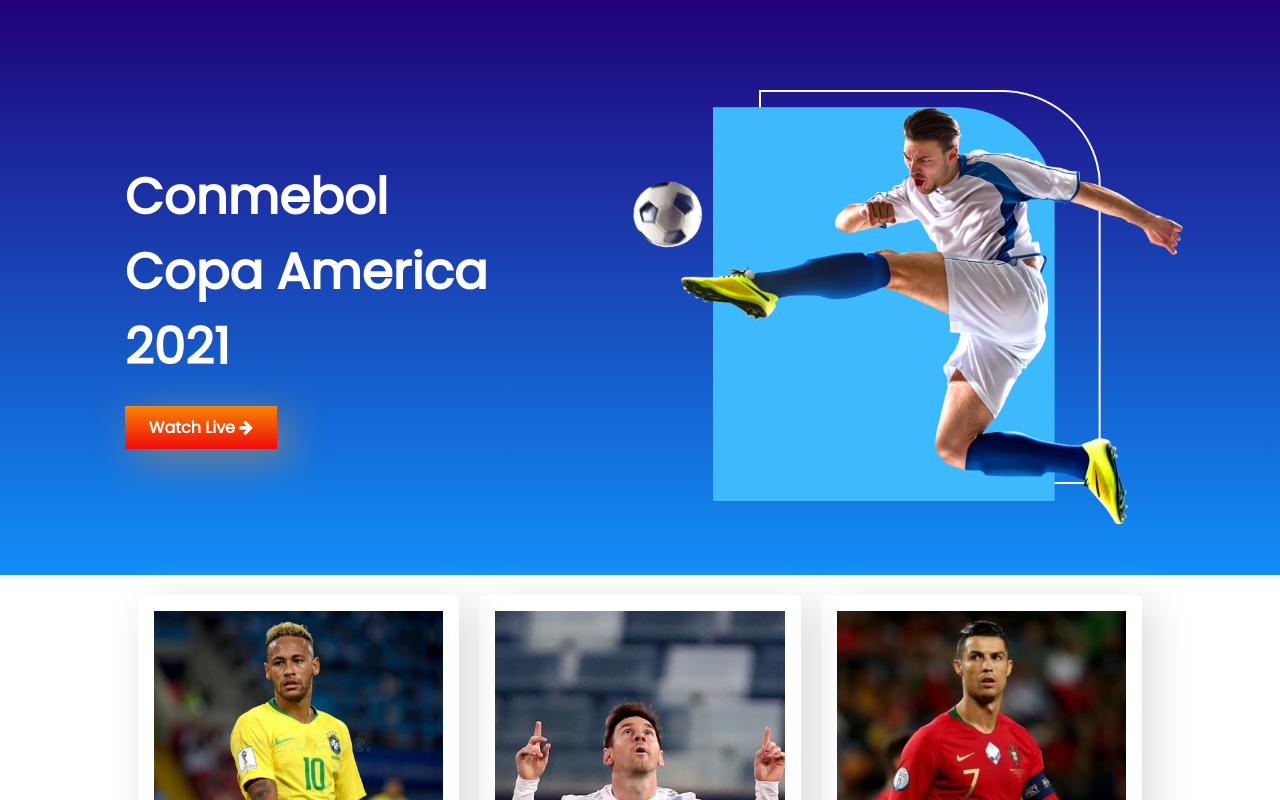
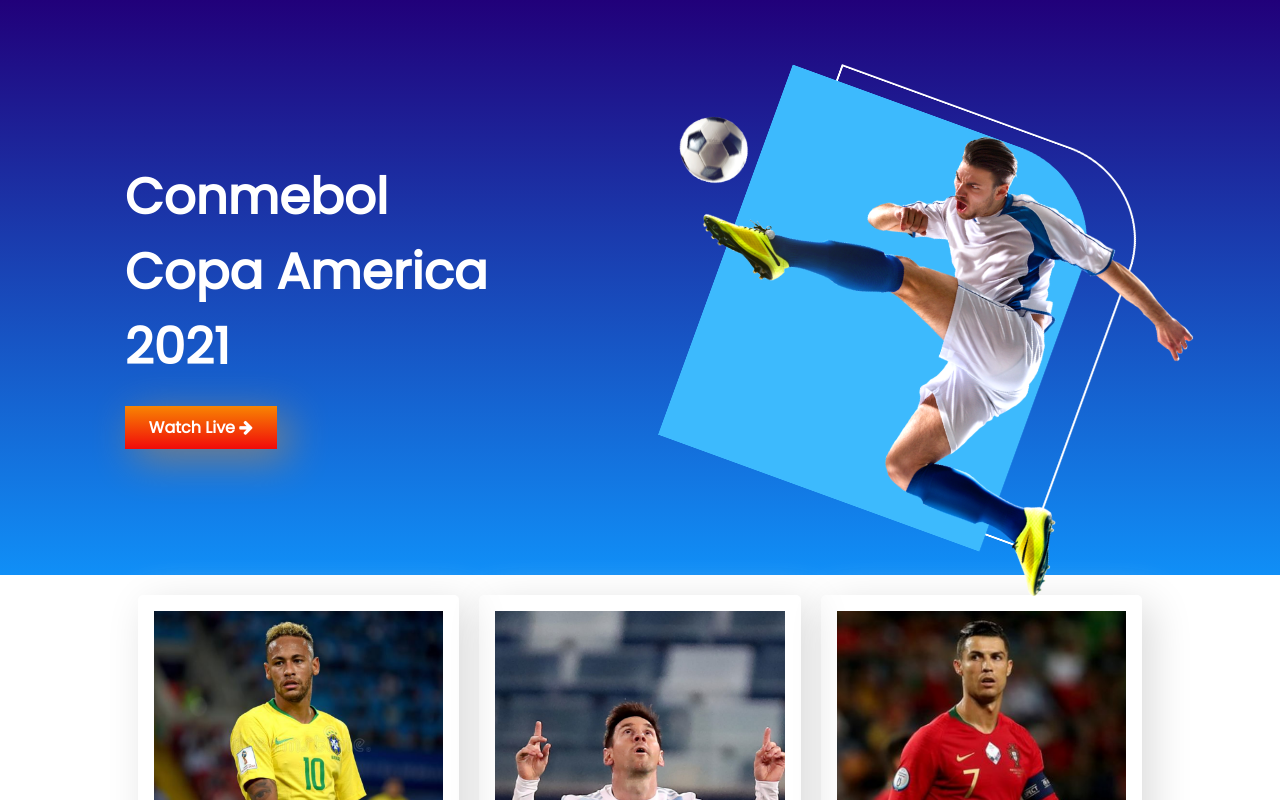
Before and after one commit to ZahidHR99/football, a plain HTML site: page index.html in a window 1280 px wide. In both pictures the pointer is over the element 874 px from the left and 312 px from the top of the page. Shown: the top 800 px of the page. Drawn offline with Linux system fonts and the light colour scheme.

Commit message:
bannar hover effect

```diff
--- a/index.html
+++ b/index.html
@@ -24,7 +24,7 @@
                 </div>
             </div>
         </div>
-        <div class="bannar">
+        <div class="bannar banar-effect">
             <img src="images/banner.png" alt="">
         </div>
     </div>
--- a/style.css
+++ b/style.css
@@ -6,6 +6,18 @@ body {
   font-family: "Poppins", sans-serif;
   margin: 0;
   padding: 0;
+}
+
+/*  hover style */
+.banar-effect:hover {
+  -ms-transform: rotate(20deg);
+  /*IE9*/
+  transform: rotate(20deg);
+  transition-duration: 0.3s;
+  transition-delay: 0.3s;
+  -webkit-transform: rotate(20deg);
+  -moz-transform: rotate(20deg);
+  -o-transform: rotate(20deg);
 }
 
 /* top bannar section */
```
